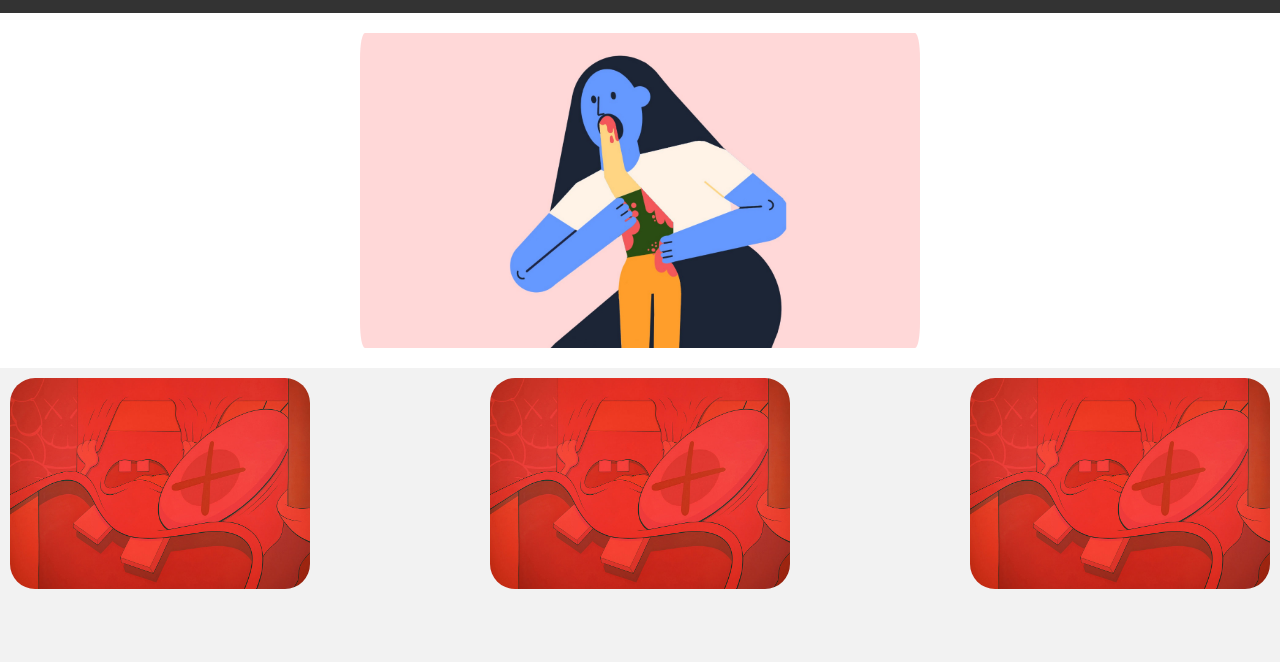
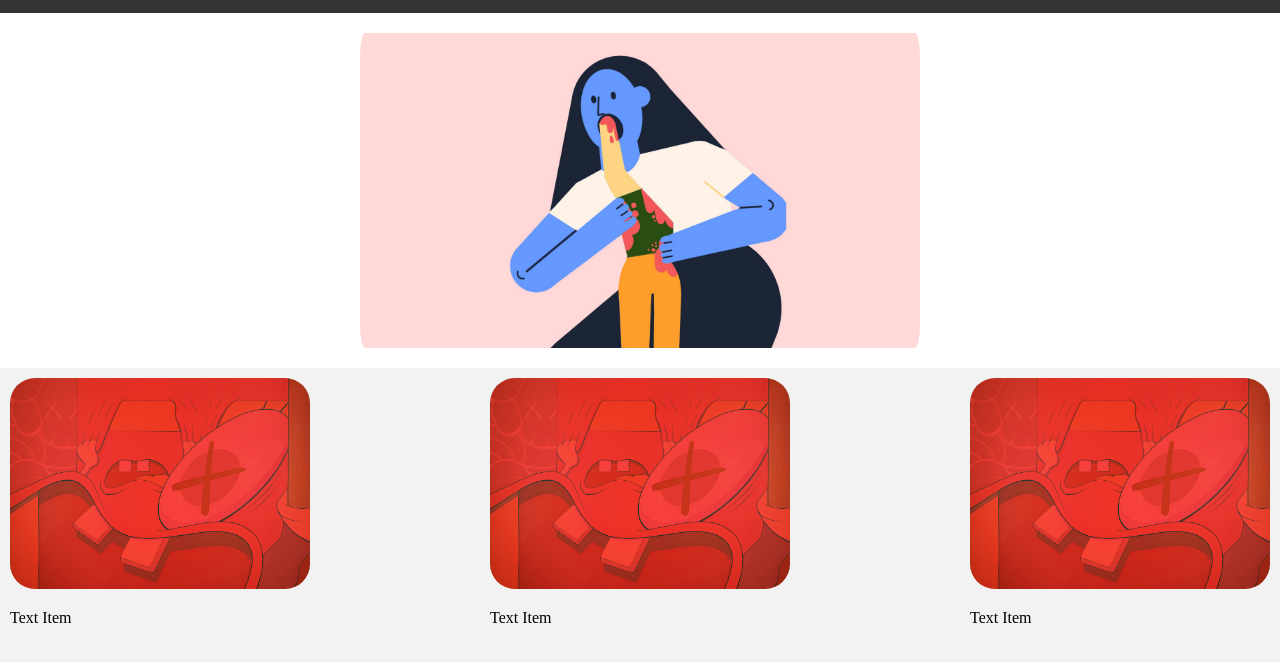
Before and after one commit to romee11/webflexsite, a plain HTML site: page index.html in a window 1280 px wide. Shown: the part 78-740 px from the top of the page. Drawn offline with Linux system fonts and the light colour scheme.

Commit message:
Update index.html

```diff
--- a/index.html
+++ b/index.html
@@ -67,18 +67,22 @@
 		<div class="item">
 
 				<img src="kaws.jpg" height="200px" width="300px">
+			<p> Text Item </p>
+
 
 		</div>
 
 		<div class="item">
 
 				<img src="kaws.jpg" height="200px" width="300px">
+			<p> Text Item </p>
 
 		</div>
 
 		<div class="item">
 
 				<img src="kaws.jpg" height="200px" width="300px">
+			   <p> Text Item </p>
 
 		</div>
 
```
